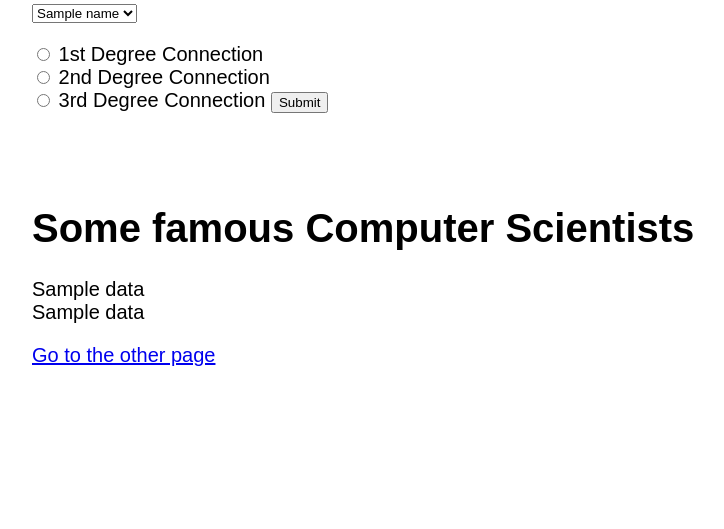
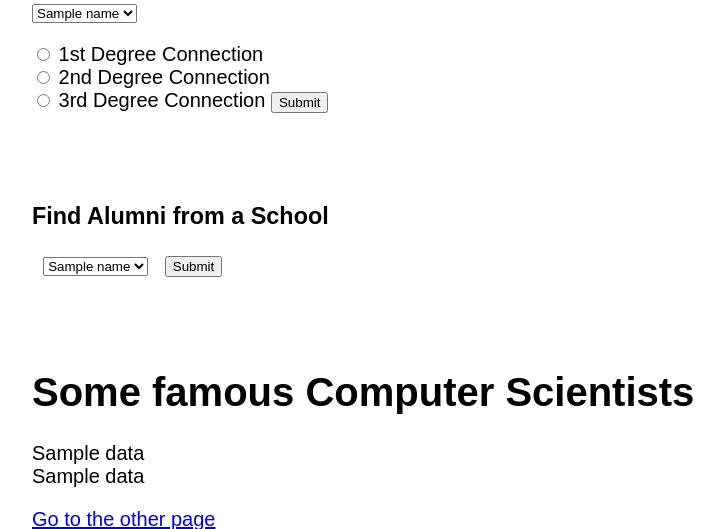
Before and after one commit to scottsoif/LinkedIn-Remix-W4111-proj1, a Flask app: template templates/index.html in a window 1280 px wide. Shown: the part 176-705 px from the top of the page, without its empty margins (76-800 px from the left). Run offline with Flask 2, Linux system fonts and the light colour scheme; the template is opened without the code that fills it: most values are stand-ins (such as "Sample title", 1, 10 or a date in 2020); parts of the project's set-up code (start-up, migrations or seed data) failed here and were passed over.

Commit message:
asher updates

```diff
--- a/server.py
+++ b/server.py
@@ -17,48 +17,13 @@ from flask import Flask, request, render_template, g, redirect, Response
 tmpl_dir = os.path.join(os.path.dirname(os.path.abspath(__file__)), 'templates')
 app = Flask(__name__, template_folder=tmpl_dir)
 
-
-#
-# The following is a dummy URI that does not connect to a valid database. You will need to modify it to connect to your Part 2 database in order to use the data.
-#
-# XXX: The URI should be in the format of:
-#
-#     postgresql://USER:PASSWORD@35.243.220.243/proj1part2
-#
-# For example, if you had username gravano and password foobar, then the following line would be:
-#
-#     DATABASEURI = "postgresql://gravano:foobar@35.243.220.243/proj1part2"
-#
 DATABASEURI = "postgresql://sas2412:5419@35.231.103.173/proj1part2"
 
-
-#
-# This line creates a database engine that knows how to connect to the URI above.
-#
 engine = create_engine(DATABASEURI)
-
-#
-# Example of running queries in your database
-# Note that this will probably not work if you already have a table named 'test' in your database, containing meaningful data. This is only an example showing you how to run queries in your database using SQLAlchemy.
-#
-'''
-engine.execute("""CREATE TABLE IF NOT EXISTS test (
-  id serial,
-  name text
-);""")
-'''
-# engine.execute("""INSERT INTO test(name) VALUES ('grace hopper'), ('alan turing'), ('ada lovelace');""")
-
 
 @app.before_request
 def before_request():
-  """
-  This function is run at the beginning of every web request
-  (every time you enter an address in the web browser).
-  We use it to setup a database connection that can be used throughout the request.
 
-  The variable g is globally accessible.
-  """
   try:
     g.conn = engine.connect()
   except:
@@ -116,13 +81,19 @@ def index():
   	names.append(result)
   cursor.close()
 
+  cursor = g.conn.execute("select id, name from school, li_user where school_id=id")
+  schools = []
+  for result in cursor:
+      schools.append(result)
+  cursor.close()
+
   cursor = g.conn.execute("SELECT id,li_user.name FROM organization, li_user WHERE organization.organization_id=li_user.id")
   companies = []
   for result in cursor:
   	companies.append(result)
   cursor.close()
 
-  context = dict(data = names, data3 = companies)
+  context = dict(data = names, data2 = schools, data3 = companies)
 
   return render_template("index.html", **context)
 
@@ -180,6 +151,19 @@ def getDegConnects():
     print(f"User: {user_id}\nDegrees you want:  {deg}\n\n")
     return redirect('/')
 
+@app.route('/getAlumni', methods=['POST'])
+def getAlumni():
+    print(f"\n\n{request.form}")
+    school_id = request.form['school_id']
+    cursor = g.conn.execute('''
+    Select name
+    From alumni a, li_user l
+    Where a.person_id = l.id and a.school_id = {}
+    '''.format(school_id))
+    for result in cursor:
+        print(result[0])
+    print(f"School id: {school_id}\n\n")
+    return redirect('/')
 
 @app.route('/login')
 def login():
--- a/templates/index.html
+++ b/templates/index.html
@@ -31,6 +31,16 @@
   <input type="submit" value="Submit">
 </form>
 
+<br><br>
+<h3>Find Alumni from a School</h3>
+<form method="POST" action="/getAlumni">
+  <select name="school_id">
+    {% for name in data2 %}
+    <option value={{name[0]}}>{{name[1]}}</option>
+    {% endfor %}
+  </select>
+  <input type="submit" value="Submit">
+</form>
 
 
 <br><br>
```
